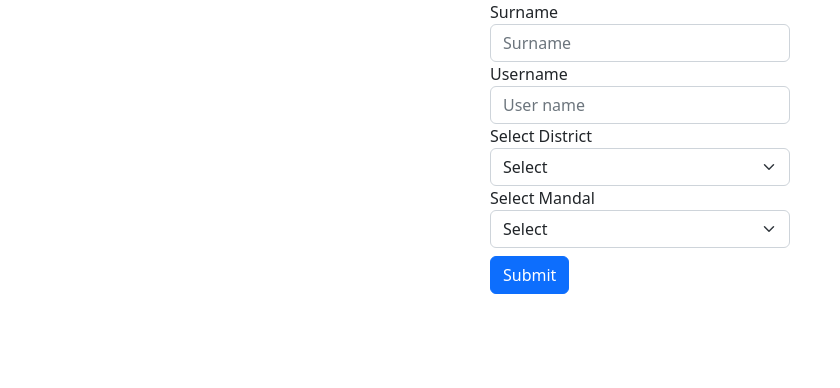
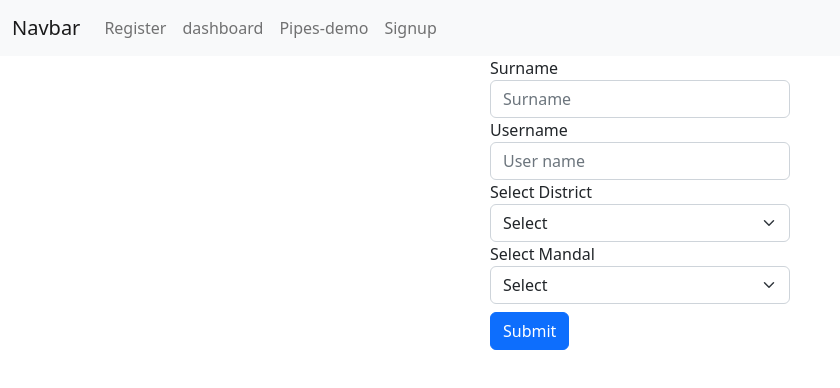
Before and after one commit to nanduritech/angularTraining, an Angular app: page / in a window 1280 px wide. Shown: the top 388 px of the page, without its empty margins (0-840 px from the left). Built offline with nearby package versions, Linux system fonts and the light colour scheme.

Commit message:
missing files are added

```diff
--- a/src/app/app-routing.module.ts
+++ b/src/app/app-routing.module.ts
@@ -2,6 +2,8 @@ import { NgModule } from '@angular/core';
 import { RouterModule, Routes } from '@angular/router';
 import { DashboardComponent } from './dashboard/dashboard.component';
 import { ElemensComponent } from './elemens/elemens.component';
+import { NotFoundComponent } from './not-found/not-found.component';
+import { PipesDemoComponent } from './pipes-demo/pipes-demo.component';
 import { RegistrationComponent } from './registration/registration.component';
 import { SignUpComponent } from './sign-up/sign-up.component';
 
@@ -10,7 +12,9 @@ const routes: Routes = [
   {path:'registration', component:RegistrationComponent },
   {path:'signup',component:SignUpComponent},
   {path:'Elemens',component:ElemensComponent},
-  {path:'dashboard',component:DashboardComponent}
+  {path:'dashboard',component:DashboardComponent},
+  {path:'pipes',component:PipesDemoComponent},
+  {path:'**',component:NotFoundComponent},
 ];
 
 @NgModule({
--- a/src/app/app.component.html
+++ b/src/app/app.component.html
@@ -1 +1,2 @@
+<app-header></app-header>
 <router-outlet></router-outlet>
--- a/src/app/app.module.ts
+++ b/src/app/app.module.ts
@@ -10,6 +10,7 @@ import { ElemensComponent } from './elemens/elemens.component';
 import { DashboardComponent } from './dashboard/dashboard.component';
 import { EmployeeTitlePipe } from './employee-title.pipe';
 import { HeaderComponent } from './header/header.component';
+import { PipesDemoComponent } from './pipes-demo/pipes-demo.component';
 import { NotFoundComponent } from './not-found/not-found.component';
 
 @NgModule({
@@ -21,6 +22,7 @@ import { NotFoundComponent } from './not-found/not-found.component';
     DashboardComponent,
     EmployeeTitlePipe,
     HeaderComponent,
+    PipesDemoComponent,
     NotFoundComponent
   ],
   imports: [
```
